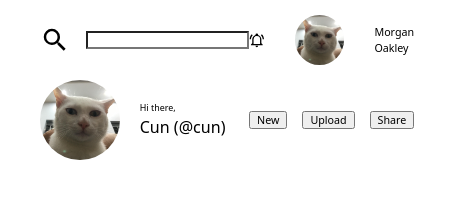
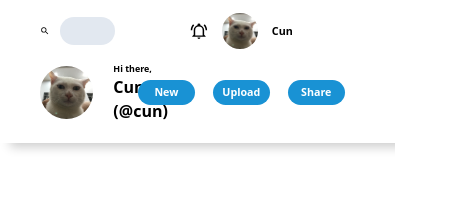
Before and after one commit to CunOwO/odin-dashboard, a plain HTML site: page index.html in a window 390 px wide. Shown: the whole page, 464 px wide, since content can reach past the window. Drawn offline with Linux system fonts and the light colour scheme.

Commit message:
Update header section styles
- Added bold font weight and box shadow to the header for better visual distinction.
- Enhanced the search bar with rounded corners, padding, and a background color.
- Adjusted icon and image sizes for the user bar and greeting sections for consistency.
- Updated button styles in the header for improved appearance with rounded corners and a blue background.
- Used responsive spacing and font sizes for better layout scaling.

```diff
--- a/index.html
+++ b/index.html
@@ -27,7 +27,7 @@
           </svg>
           <img src="./images/user-image.jpeg" alt="User profile image"
           height="50px" width="auto"" />
-          <span>Morgan Oakley</span>
+          <span>Cun</span>
         </div>
 
         <div class="greeting">
--- a/styles.css
+++ b/styles.css
@@ -45,20 +45,29 @@ html {
   grid-template-columns: 2fr 1fr;
   grid-template-rows: 1fr 1fr;
   padding: 0 50px 20px 40px;
+  font-weight: bold;
+  column-gap: 1.3rem;
+  box-shadow: 12px 2px 10px 2px rgb(0 0 0 / 20%);
 
   & .search-bar {
     display: flex;
     align-items: center;
-    gap: 16px;
+    gap: 0.6rem;
 
     & svg {
-        height: 30px;
-        width: 30px;
+        height: 1rem;
+        width: 1rem;
     }
 
     & input {
       appearance: none;
       font-size: 0.6rem;
+      font-weight: normal;
+      width: 100%;
+      background-color: rgb(226 232 240);
+      border: none;
+      border-radius: 20px;
+      padding: 8px 15px;
     }
   }
 
@@ -66,15 +75,17 @@ html {
     display: flex;
     align-items: center;
     justify-content: center;
-    gap: 30px;
+    gap: 0.8rem;
 
     & svg {
-      height: 30px;
-      width: 30px;
+      height: 1rem;
+      width: 1rem;
     }
 
     & img {
       border-radius: 50%;
+      height: 2rem;
+      width: auto;
     }
 
     & span {
@@ -90,6 +101,8 @@ html {
 
     & img {
       border-radius: 50%;
+      height: 3rem;
+      width: auto;
     }
 
     & p {
@@ -102,12 +115,21 @@ html {
   }
 
   & .btn-container {
-    display: grid;
-    grid-template-columns: repeat(3, 1fr);
+    display: flex;
     font-size: 0.6rem;
+    justify-content: center;
     align-items: center;
-    gap: 15px;
+    gap: 1rem;
 
+    & button {
+      height: 1.4rem;
+      width: 3.2rem;
+      border-radius: 25px;
+      border: none;
+      color: white;
+      background-color: rgb(25 146 212);
+      font-weight: inherit;
+    }
   }
 }
 
```
